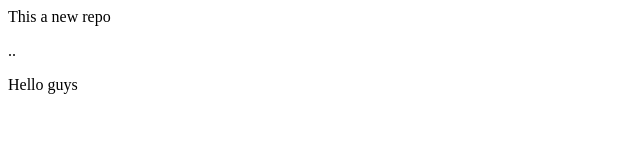
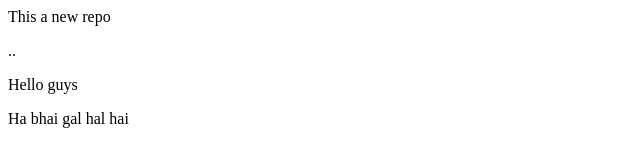
Before and after one commit to Dhruvsingh72/localrepo, a plain HTML site: page index.html in a window 1280 px wide. Shown: the whole page, without its empty margins (0-640 px from the left). Drawn offline with Linux system fonts and the light colour scheme.

Commit message:
add gal in third line

```diff
--- a/index.html
+++ b/index.html
@@ -1,2 +1,3 @@
 <p> This a new repo</p>..
 <p> Hello guys</p>
+<P> Ha bhai gal hal hai</P>
```
